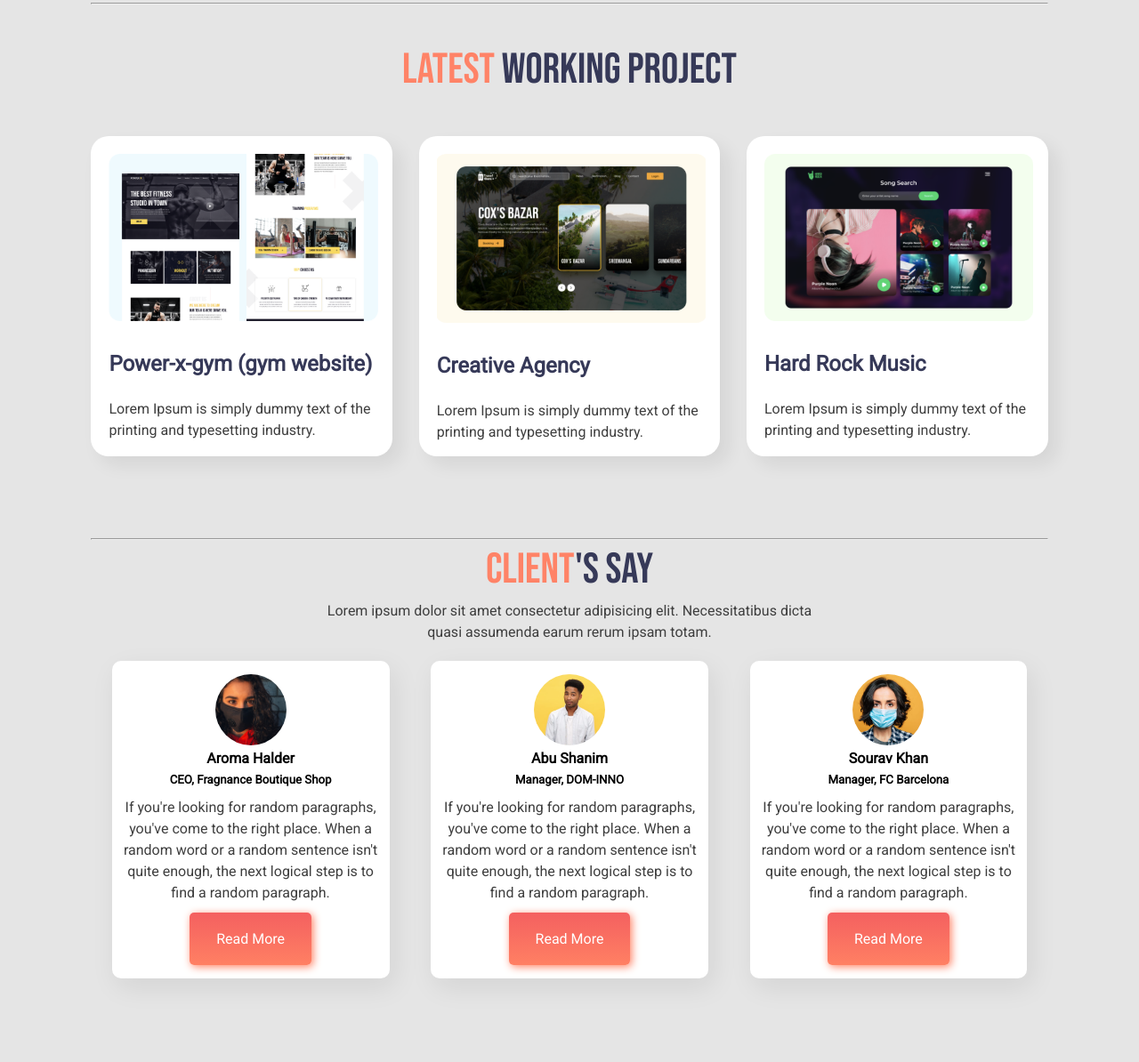
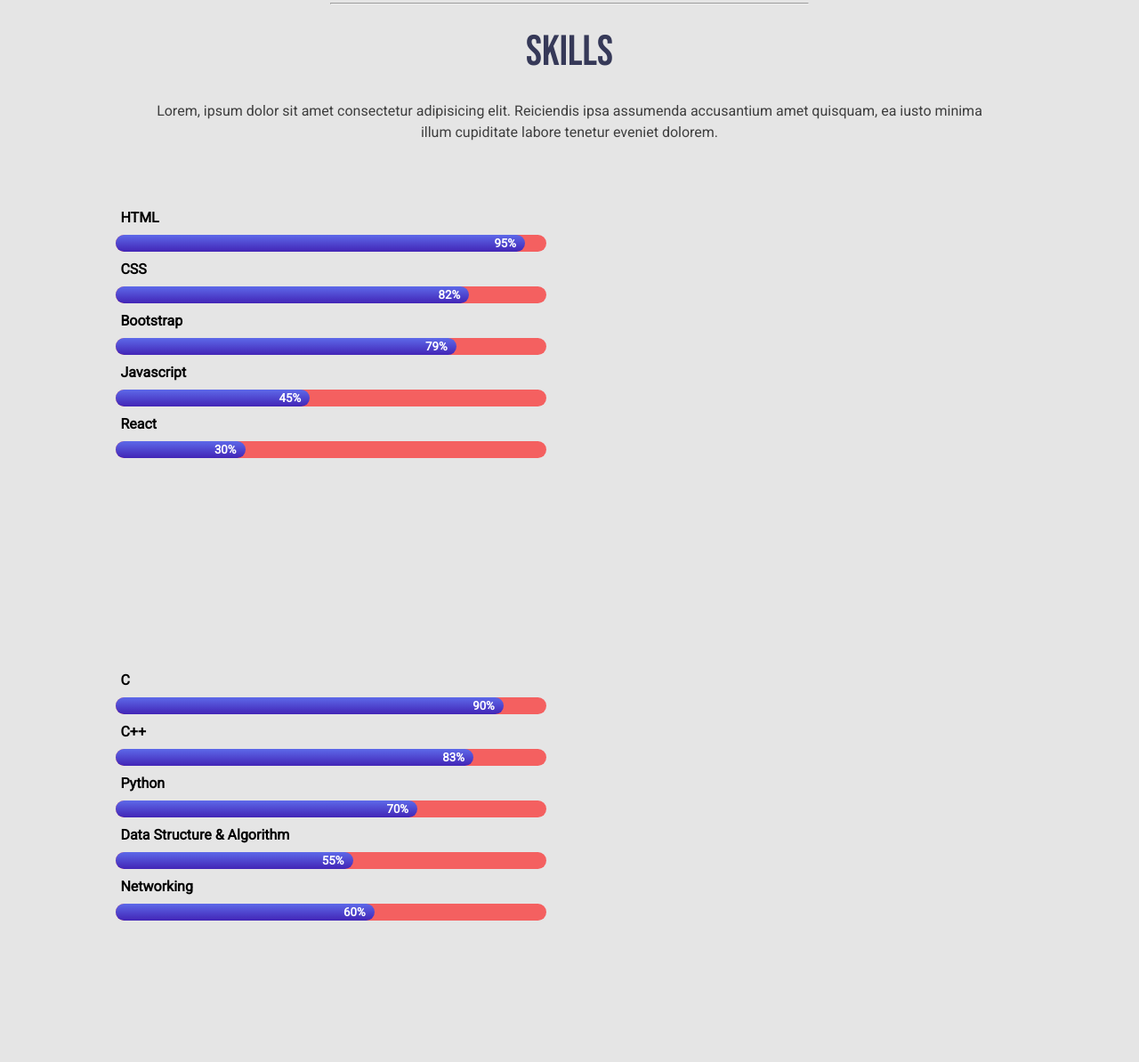
Before and after one commit to mustaquenadim/Nadims-Portfolio, a plain HTML site: page index.html in a window 1280 px wide. Shown: the part 1199-2393 px from the top of the page at 89% size. Drawn offline with Linux system fonts and the light colour scheme.

Commit message:
skill section added

```diff
--- a/index.html
+++ b/index.html
@@ -20,7 +20,7 @@
                 <li><a href="#skill-section">Skills</a></li>
                 <li><a href="#latest-working-project">Work</a></li>
                 <li><a href="#latest-working-project">Portfolio</a></li>
-                <li><a href="#testimonial-section">Testimonial</a></li>
+                <li><a href="#client-section">Testimonial</a></li>
                 <li><a href="#work-inquiry">Contact</a></li>
             </ul>
         </nav>
@@ -50,15 +50,62 @@
             <div class="half-div">
                 <h2>About</h2>
                 <p>Peace be upon you.<br>My name is <span class="highlight">Mustaque Nadim</span>. I'm a passionate programmer and professional full-stack web developer. When I was 15 years old, I heard about programming. Then I tried to understand what really programming is. When I really understand about programming I jumped into it. And at that time, I promised me to join google one day and I'm developing myself in this sector day by day.</p>
-                <a class="button" href="https://www.linkedin.com/in/mustaquenadim/" target="_blank"><button><i class="fa fa-download"></i></button>Download CV</a>
+                <a class="button" href="https://drive.google.com/file/d/1F6-F95F0eaclOc1usTkIAV2lOpV8KMNP/view?usp=sharing" target="_blank" download><button><i class="fa fa-download"></i></button>Download CV</a>
             </div>
         </section>
         <!-- end about section-->
-        <!-- <hr> -->
+        <hr>
         <!-- skill section -->
-        <!-- <section id="skill-section">
-
-        </section> -->
+        <section id="skill-section">
+            <div class="skill-head">
+                <h2>Skills</h2>
+                <p>Lorem, ipsum dolor sit amet consectetur adipisicing elit. Reiciendis ipsa assumenda accusantium amet quisquam, ea iusto minima illum cupiditate labore tenetur eveniet dolorem.</p>
+            </div>
+            <div class="half-div">
+                <h4>HTML</h4>
+                <div class="total">
+                    <div class="html common"><h5>95%</h5></div>
+                </div>
+                <h4>CSS</h4>
+                <div class="total">
+                    <div class="css common"><h5>82%</h5></div>
+                </div>
+                <h4>Bootstrap</h4>
+                <div class="total">
+                    <div class="bootstrap common"><h5>79%</h5></div>
+                </div>
+                <h4>Javascript</h4>
+                <div class="total">
+                    <div class="javascript common"><h5>45%</h5></div>
+                </div>
+                <h4>React</h4>
+                <div class="total">
+                    <div class="react common"><h5>30%</h5></div>
+                </div>
+            </div>
+            <div class="half-div">
+                <h4>C</h4>
+                <div class="total">
+                    <div class="c common"><h5>90%</h5></div>
+                </div>
+                <h4>C++</h4>
+                <div class="total">
+                    <div class="cpp common"><h5>83%</h5></div>
+                </div>
+                <h4>Python</h4>
+                <div class="total">
+                    <div class="python common"><h5>70%</h5></div>
+                </div>
+                <h4>Data Structure & Algorithm</h4>
+                <div class="total">
+                    <div class="ds-algo common"><h5>55%</h5></div>
+                </div>
+                <h4>Networking</h4>
+                <div class="total">
+                    <div class="networking common"><h5>60%</h5></div>
+                </div>
+            </div>
+        </section>
         <!-- end skill section -->
         <hr>
         <!-- latest working project section -->
@@ -85,7 +132,7 @@
         <!-- end latest working project section -->
         <hr>
         <!-- client section -->
-        <section id="client">
+        <section id="client-section">
             <div class="client-head">
                 <h2><span class="highlight">Client</span>'s Say</h2>
                 <p>Lorem ipsum dolor sit amet consectetur adipisicing elit. Necessitatibus dicta quasi assumenda earum rerum ipsam totam.</p>
@@ -114,7 +161,7 @@
                 </div>
             </div>
         </section>
-        <!-- end testimonial section -->
+        <!-- end client section -->
         <hr>
         <!-- work inquiry -->
         <section id="work-inquiry">
@@ -135,8 +182,8 @@
         <a href="#">hello@design.com</a>
         <div class="icons">
             <a href="https://dribbble.com/" target="_blank"><img href="https://dribbble.com/" src="icons/image 6.png" alt="dribble"></a>
-            <a href="https://www.behance.net/" target="_blank"></a><img src="icons/Group 33059.png" alt="behance">
-            <a href="https://www.instagram.com/mustaquenadim/" target="_blank"></a><img src="icons/image 7.png" alt="instagram">
+            <a href="https://www.behance.net/" target="_blank"><img src="icons/Group 33059.png" alt="behance"></a>
+            <a href="https://www.instagram.com/mustaquenadim/" target="_blank"><img src="icons/image 7.png" alt="instagram"></a>
         </div>
     </footer>
     <!-- end footer -->
--- a/style.css
+++ b/style.css
@@ -8,8 +8,8 @@ body {
     background-color: #e5e5e5;
 }
 hr {
-    height: auto;
-    width: 100%;
+    width: 50%;
+    margin: auto;
 }
 a {
     text-decoration: none;
@@ -80,7 +80,7 @@ h3 {
     background-color: #00000044;
     margin: 0;
     padding: 0px 8%;
-    text-align: right;
+    text-align: center;
     width: 100%;
     z-index: 1;
     margin-left: auto;
@@ -167,30 +167,70 @@ button {
 /* end about section */
 
 /* skill section */
-#skill-section h2 {
+#skill-section {
+    /* display: flex;
+    justify-content: space-between; */
+}
+.skill-head {
+
+}
+.skill-head h2 {
     text-align: center;
-    padding-top: 30px 0px;
-    /* border: 1px solid black; */
+    margin: 20px 0px;
 }
-#skill-section p {
+.skill-head p {
     text-align: center;
-    width: 70%;
-    padding-top: 0px;
-    padding-bottom: 0px;
+    padding: 0px 70px;
 }
-.progress {
-    height: 20px;
+#skill-section .half-div {
+    width: 45%;
+    margin: 10px 28px;
+}
+#skill-section h4 {
+    margin: 10px 0px;
+    padding: 0px 5px;
+}
+.total {
     width: 100%;
-    background-color: gray;
-    text-align: right;
+    background-color:  #F46060;
     border-radius: 10px;
 }
+.common {
+    text-align: right;
+    padding: 2px 10px;
+    background-image: linear-gradient(#5d69e9, #4225b6);
+    border-radius: 10px;
+    color: #ffffff;
+}
 .html {
-    height: 20px;
     width: 95%;
-    background-color: green;
-    text-align: right;
-    border-radius: 10px;
+}
+.css {
+    width: 82%;
+}
+.bootstrap {
+    width: 79%;
+}
+.javascript {
+    width: 45%;
+}
+.react {
+    width: 30%;
+}
+.c {
+    width: 90%;
+}
+.cpp {
+    width: 83%;
+}
+.python {
+    width: 70%;
+}
+.ds-algo {
+    width: 55%;
+}
+.networking {
+    width: 60%;
 }
 /* end skill section */
 
@@ -232,7 +272,7 @@ button {
 	background-size: 1000px;
 }
 .client-head h2 {
-    padding: 10px 0px;
+    padding: 30px 0px;
     text-align: center;
 }
 .client-head p {
@@ -254,14 +294,14 @@ button {
 	margin: 20px 0px;
 }
 .client-box {
-	width: 29%;
+	width: 30%;
 	background-color: #FFFFFF;
 	border-radius: 10px;
 	display: flex;
 	justify-content: center;
 	align-items: center;
 	flex-direction: column;
-	padding: 15px 0px;
+	padding: 25px 10px;
 	margin: auto;
     box-shadow: 5px 10px 30px rgba(0,0,0,0.08);
     float: left;
@@ -327,6 +367,7 @@ button {
     font-family: 'bebas Neue';
     color: #696871;
     padding: 20px;
+    font-weight: 300;
     /* border: 1px solid black; */
 }
 #footer a {
```
